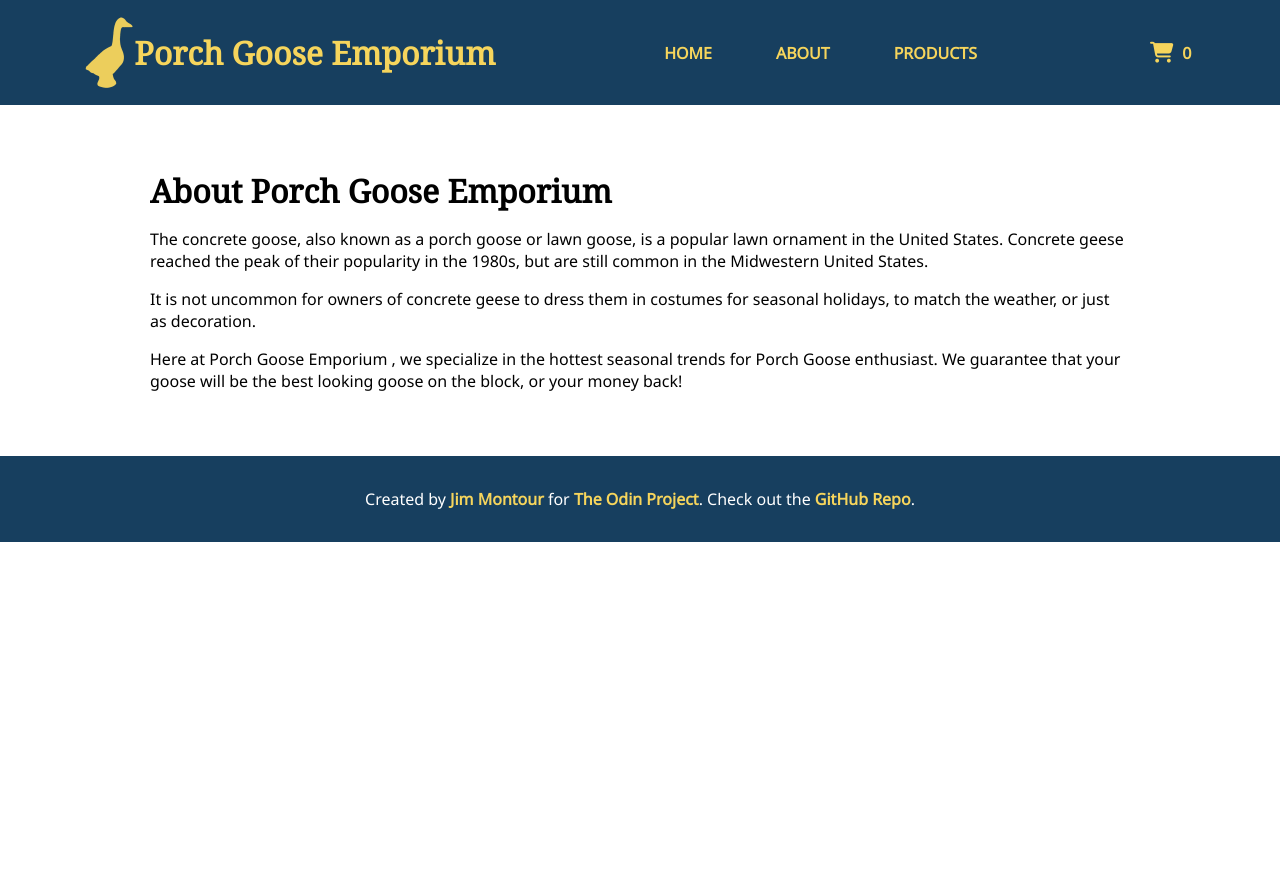
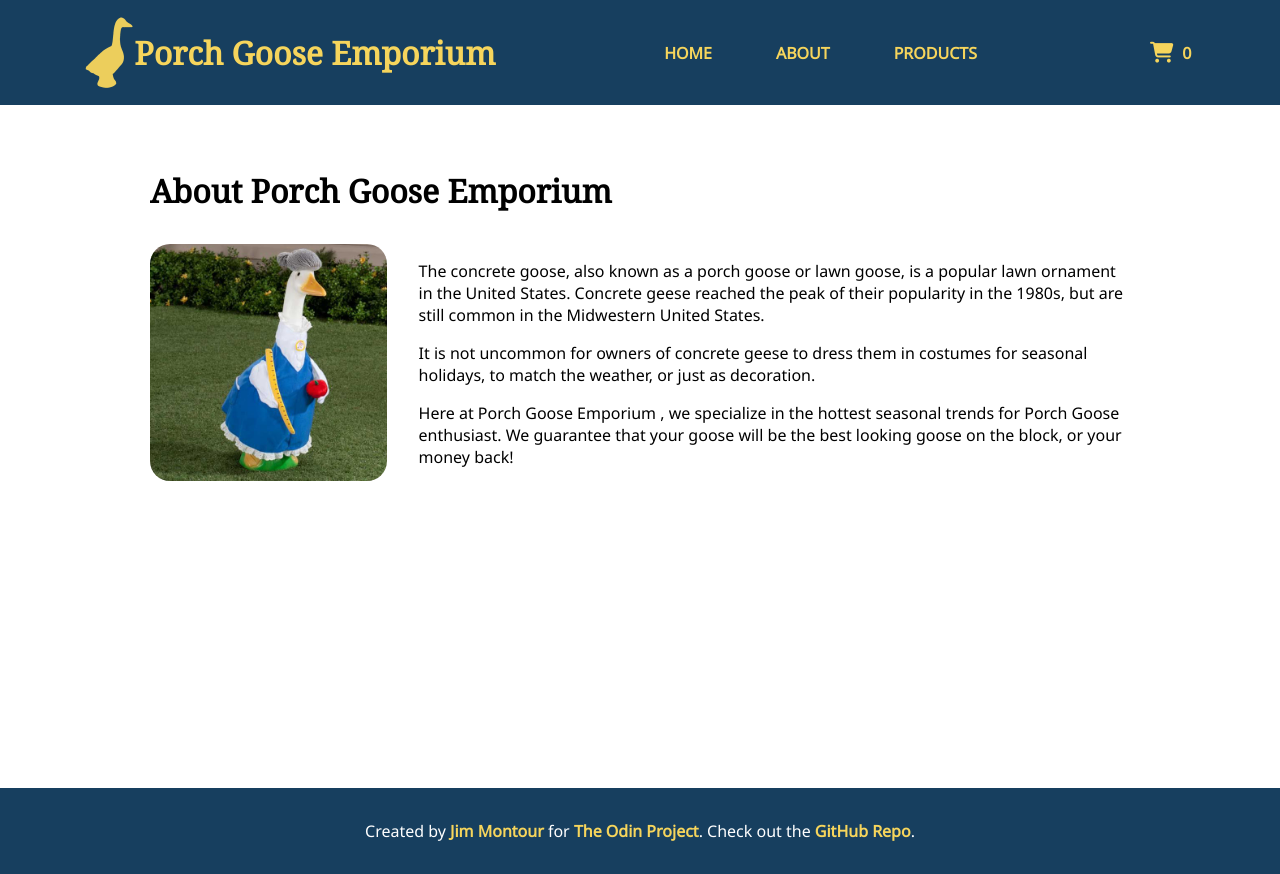
Before and after one commit to jimmontour/shopping-cart, a React (Create React App) app: page /about in a window 1280 px wide. Before the commit the page ends 800 px from the top, so only its background shows below. Built offline with nearby package versions, Linux system fonts and the light colour scheme.

Commit message:
fix: :bug: total cost rounded to second decimal in cart

```diff
--- a/src/css/About.css
+++ b/src/css/About.css
@@ -1,3 +1,18 @@
 p {
    margin: 1rem 0;
 }
+
+.about-body {
+   display: flex;
+   margin-top: 2rem;
+   height: 60vh;
+}
+
+.about-body img {
+   width: 100%;
+   border-radius: 20px;
+}
+
+.about-content {
+   padding-left: 2rem;
+}
--- a/src/pages/About.js
+++ b/src/pages/About.js
@@ -1,10 +1,16 @@
 import React from 'react'
 import '../css/About.css'
+import teacher from '../img/teacher.jpg'
 
 export default function About(props) {
    return (
       <div className="container">
          <h1>About Porch Goose Emporium</h1>
+         <div className="about-body">
+            <div className="about-image">
+               <img src={teacher} alt="Teacher goose" />
+            </div>
+         <div className="about-content">
             <p>
                The concrete goose, also known as a porch goose or lawn goose, is a popular lawn ornament in the United States. Concrete geese reached the peak of their popularity in the 1980s, but are still common in the Midwestern United States.
          </p>
@@ -13,6 +19,11 @@ export default function About(props) {
             <p>
                Here at Porch Goose Emporium , we specialize in the hottest seasonal trends for Porch Goose enthusiast.  We guarantee that your goose will be the best looking goose on the block, or your money back!
             </p>
+         </div>
+
+         </div>
+
+
 
       </div>
       )
--- a/src/pages/CartSummary.js
+++ b/src/pages/CartSummary.js
@@ -10,7 +10,7 @@ export default function Products(props) {
          <h1>Items in Your Cart:</h1>
          <div className="totals">
             <h3>Items: {props.cart.count}</h3>
-            <h3>Total: ${props.cart.total}</h3>
+            <h3>Total: ${props.cart.total.toFixed(2)}</h3>
          </div>
          <hr />
          <div className="summary-items-container">
```
Also changed, not shown: 1 other file (tests, documents, lock files or other folders). Lines whose indentation alone changed are shown as unchanged.
